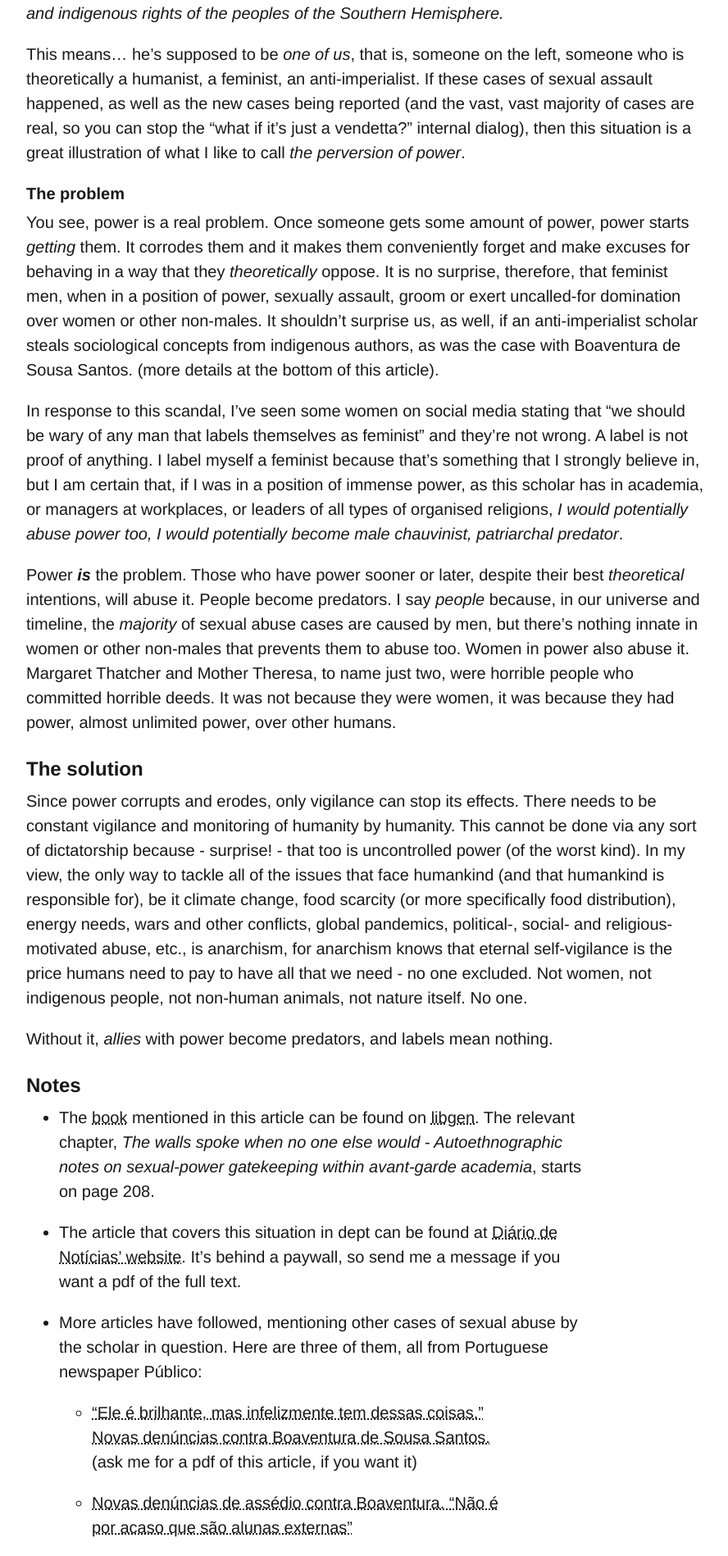
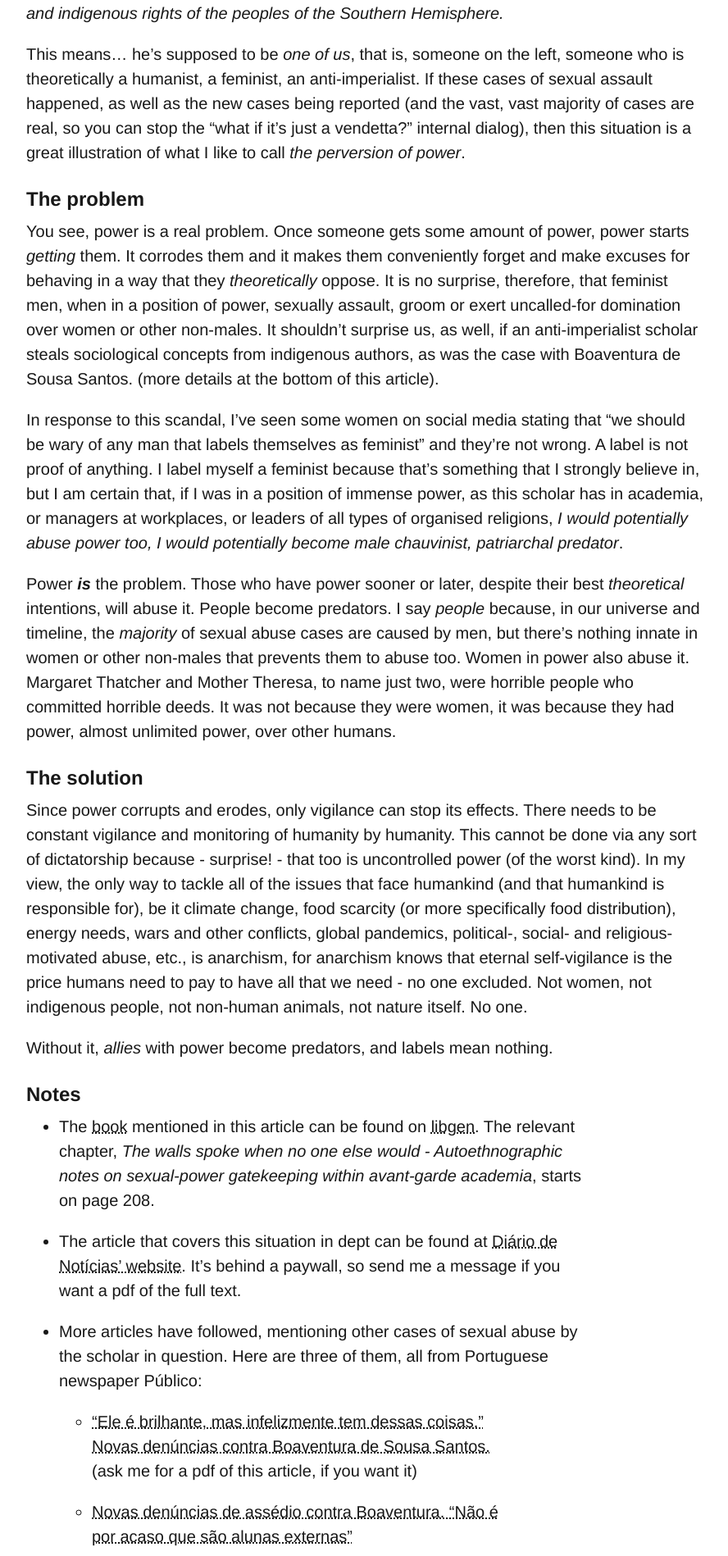
Before and after one commit to pedro-homero/pedro-homero.github.io, a Jekyll site: the page built from _posts/2023-04-14-A-question-of-power.markdown, in a window 1280 px wide. Shown: the part 1674-3572 px from the top of the page at 82% size, without its empty margins (112-1000 px from the left). Built offline with Jekyll 4.4.1, drawn with Linux system fonts in a browser that asks for light colours; nearby versions of some CDN libraries; comment, search, counter and statistics services are not loaded.

```diff
--- a/_posts/2023-04-14-A-question-of-power.markdown
+++ b/_posts/2023-04-14-A-question-of-power.markdown
@@ -28,7 +28,7 @@ Further below, the article adds:
 
 This means... he's supposed to be *one of us*, that is, someone on the left, someone who is theoretically a humanist, a feminist, an anti-imperialist. If these cases of sexual assault happened, as well as the new cases being reported (and the vast, vast majority of cases are real, so you can stop the "what if it's just a vendetta?" internal dialog), then this situation is a great illustration of what I like to call *the perversion of power*.
 
-#### The problem
+### The problem
 
 You see, power is a real problem. Once someone gets some amount of power, power starts *getting* them. It corrodes them and it makes them conveniently forget and make excuses for behaving in a way that they *theoretically*  oppose. It is no surprise, therefore, that feminist men, when in a position of power, sexually assault, groom or exert uncalled-for domination over women or other non-males. It shouldn't surprise us, as well, if an anti-imperialist scholar steals sociological concepts from indigenous authors, as was the case with Boaventura de Sousa Santos. (more details at the bottom of this article).
 
```
